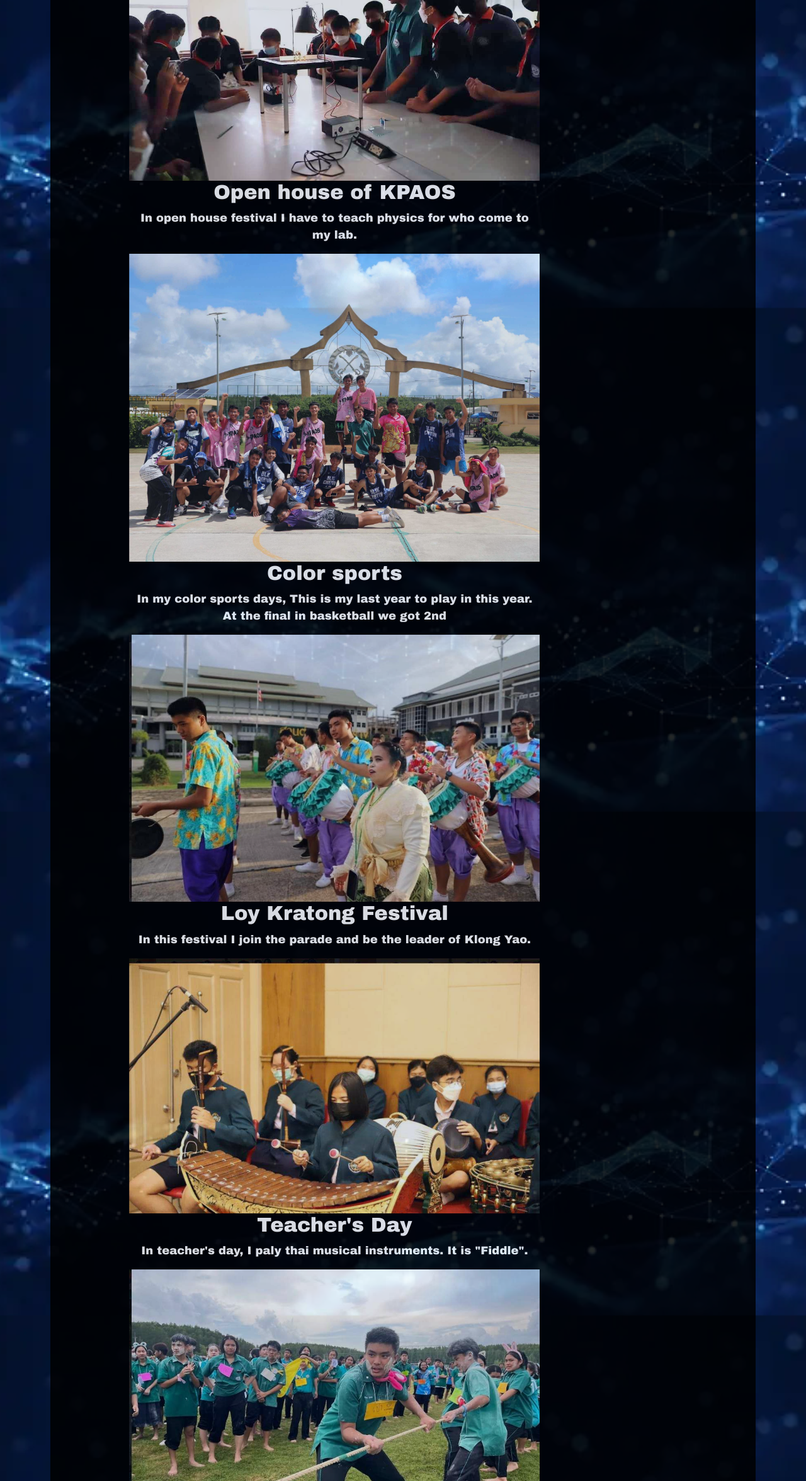
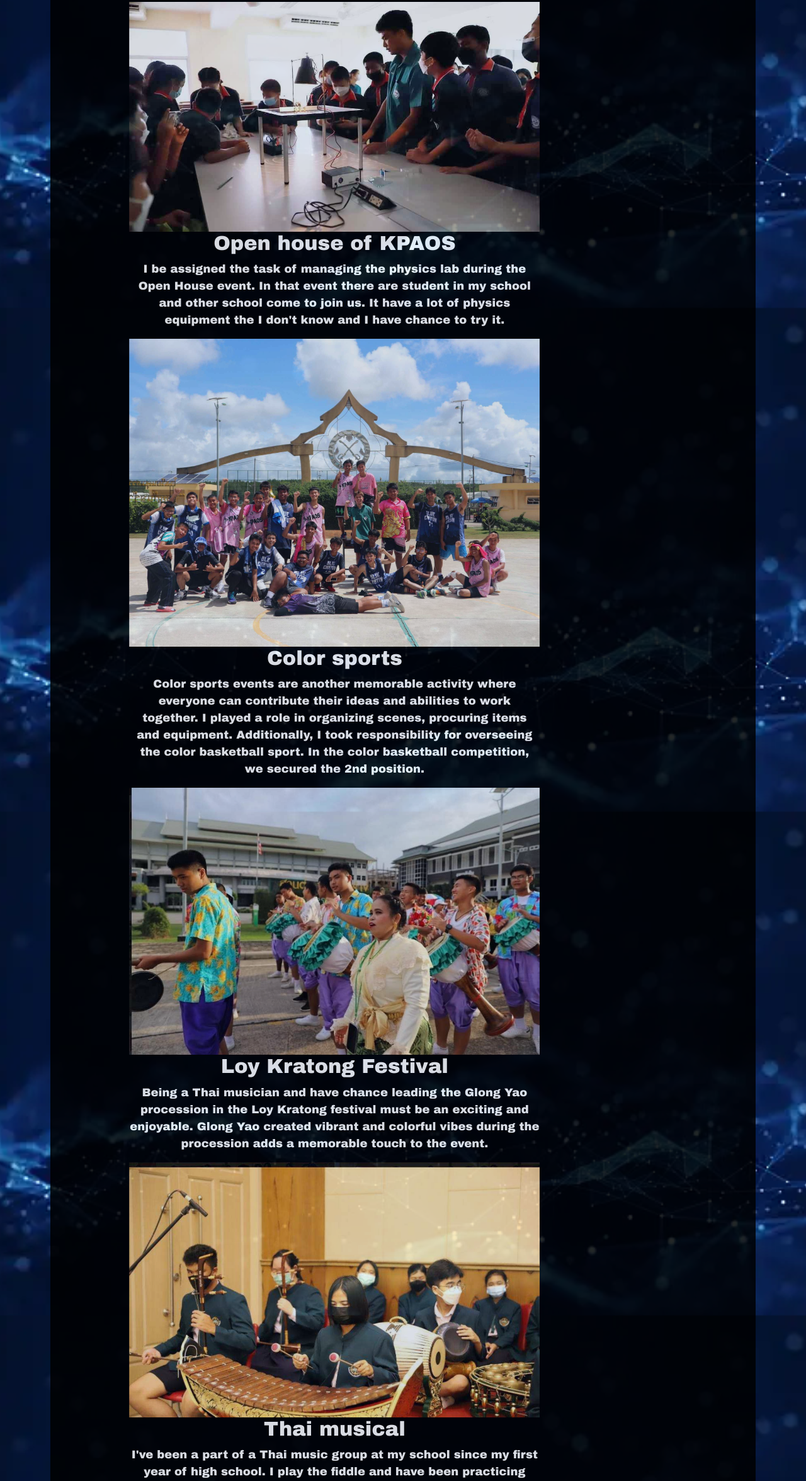
Before and after one commit to watatsumi1412/portfolio-P, a plain HTML site: page activity.html in a window 1280 px wide. Shown: the part 1111-3463 px from the top of the page at 63% size. Drawn offline with nearby package versions, Linux system fonts and the light colour scheme.

Commit message:
Update activity.html

```diff
--- a/activity.html
+++ b/activity.html
@@ -41,27 +41,27 @@
           <div class="hello-item">
             <img src="image/bottlerocket.jpg.jpg">
             <h2>the 5th international STEM contest 2022(the 5th ISSC)</h2>
-            <p>>This challange we have to make rocket by bottle and use paseure of water. In this challange we got 2nd</p>
+            <p>It's great that participating in the event, including training exercises and collaborative teamwork, has provided you with valuable knowledge and strengthened your team's ability to work together systematically. Training and experimenting as a team are excellent ways to learn and enhance teamwork skills.</p>
           </div>
           <div class="hello-item">
             <img src="image/kingjan wichakarn.jpg.jpg">
             <h2>Open house of KPAOS</h2>
-            <p>In open house festival I have to teach physics for who come to my lab.</p>
+            <p>I be assigned the task of managing the physics lab during the Open House event. In that event there are student in my school and other school come to join us. It have a lot of physics equipment the I don't know and I have chance to try it.
           </div>
           <div class="hello-item">
             <img src="image/colorsport.jpg.jpg">
             <h2>Color sports</h2>
-            <p>In my color sports days, This is my last year to play in this year. At the final in basketball we got 2nd</p>
+            <p>Color sports events are another memorable activity where everyone can contribute their ideas and abilities to work together. I played a role in organizing scenes, procuring items and equipment. Additionally, I took responsibility for overseeing the color basketball sport. In the color basketball competition, we secured the 2nd position.</p>
           </div>
           <div class="hello-item">
             <img src="image/klong yaow.jpg">
             <h2>Loy Kratong Festival</h2>
-            <p>In this festival I join the parade and be the leader of Klong Yao.</p>
+            <p>Being a Thai musician and have chance leading the Glong Yao procession in the Loy Kratong festival must be an exciting and enjoyable. Glong Yao created vibrant and colorful vibes during the procession adds a memorable touch to the event.</p>
           </div>
           <div class="hello-item">
             <img src="image/thai music.jpg">
-            <h2>Teacher's Day</h2>
-            <p>In teacher's day, I paly thai musical instruments. It is "Fiddle".</p>
+            <h2>Thai musical</h2>
+            <p>I've been a part of a Thai music group at my school since my first year of high school. I play the fiddle and have been practicing Thai music throughout this time. I've also had the opportunity to perform at various events. From the image it is teacher's day that i have to play fiddle to be background music in event.</p>
           </div>
           <div class="hello-item">
             <img src="image/pee rahus nong rahus.jpg.jpg">
@@ -76,7 +76,7 @@
           <div class="hello-item">
             <img src="image/Jit ar sa.jpg.jpg">
             <h2>Volunteer project</h2>
-            <p>I go to collect the garbage at Poo Dum muangkrabi</p>
+            <p>I go to collect the garbage at Poo Dum muangkrabi / Pranurach temple (krabi) / Tara park (krabi) / Panichanrathananukul temple (krabi)</p>
           </div>
         </div>
       </div>
```
